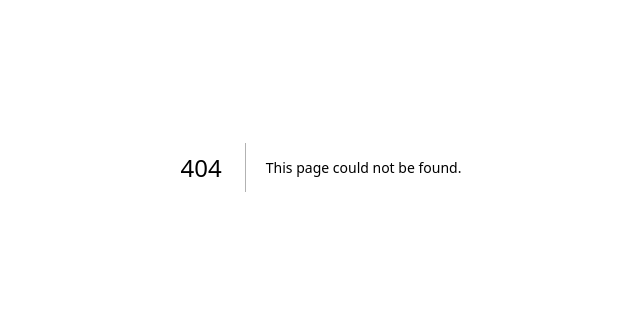
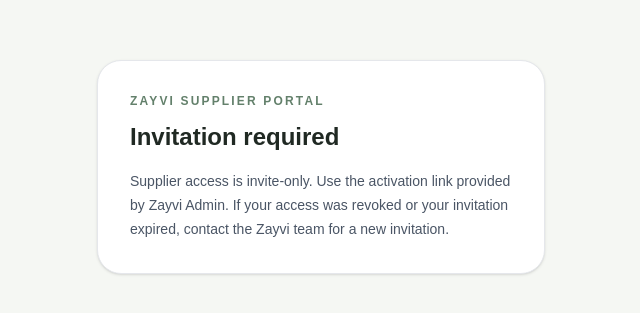
Before and after one commit to olajide111/zayvi-store, a Next.js app: page /vendor/access-required in a window 1280 px wide. Before the commit this address had no page. Shown: the part 233-546 px from the top of the page, without its empty margins (319-959 px from the left). Built offline with nearby package versions, Linux system fonts and the light colour scheme.

Commit message:
Add vendor access-required page

```diff
--- /dev/null
+++ b/app/vendor/access-required/page.tsx
@@ -0,0 +1,17 @@
+export default function VendorAccessRequiredPage() {
+  return (
+    <main className="flex min-h-screen items-center justify-center bg-[#f5f7f3] px-5 text-[#202923]">
+      <section className="w-full max-w-md rounded-3xl border border-gray-200 bg-white p-8 shadow-sm">
+        <div className="text-xs font-semibold uppercase tracking-[0.18em] text-[#63806b]">
+          Zayvi Supplier Portal
+        </div>
+        <h1 className="mt-3 text-2xl font-semibold">Invitation required</h1>
+        <p className="mt-4 text-sm leading-6 text-gray-600">
+          Supplier access is invite-only. Use the activation link provided by Zayvi Admin.
+          If your access was revoked or your invitation expired, contact the Zayvi team for
+          a new invitation.
+        </p>
+      </section>
+    </main>
+  );
+}
```
